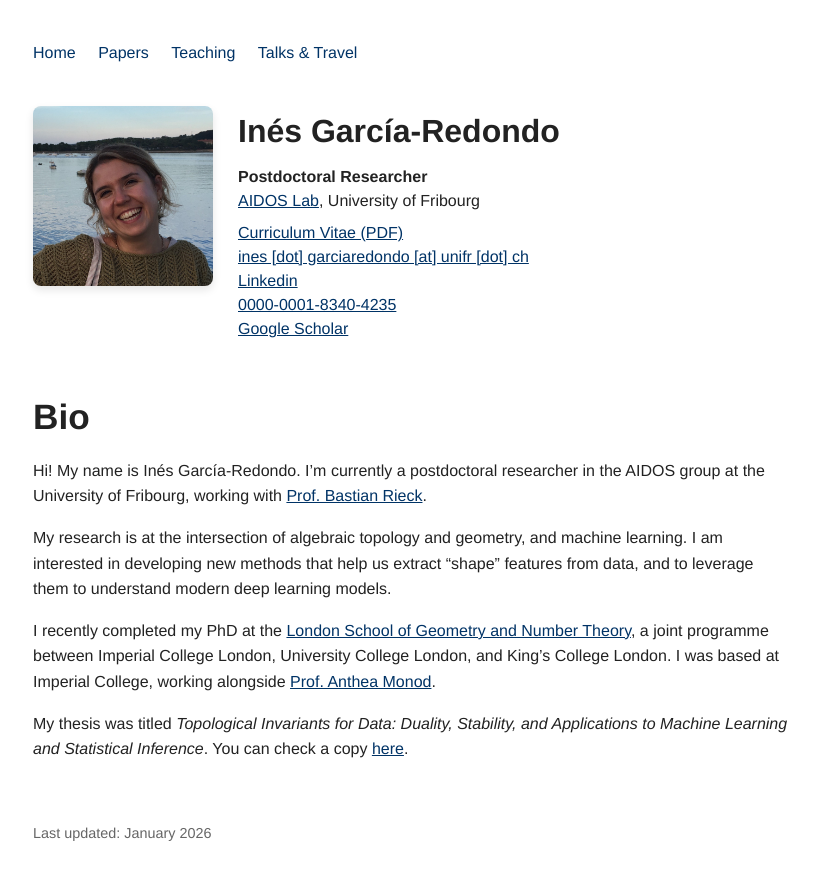
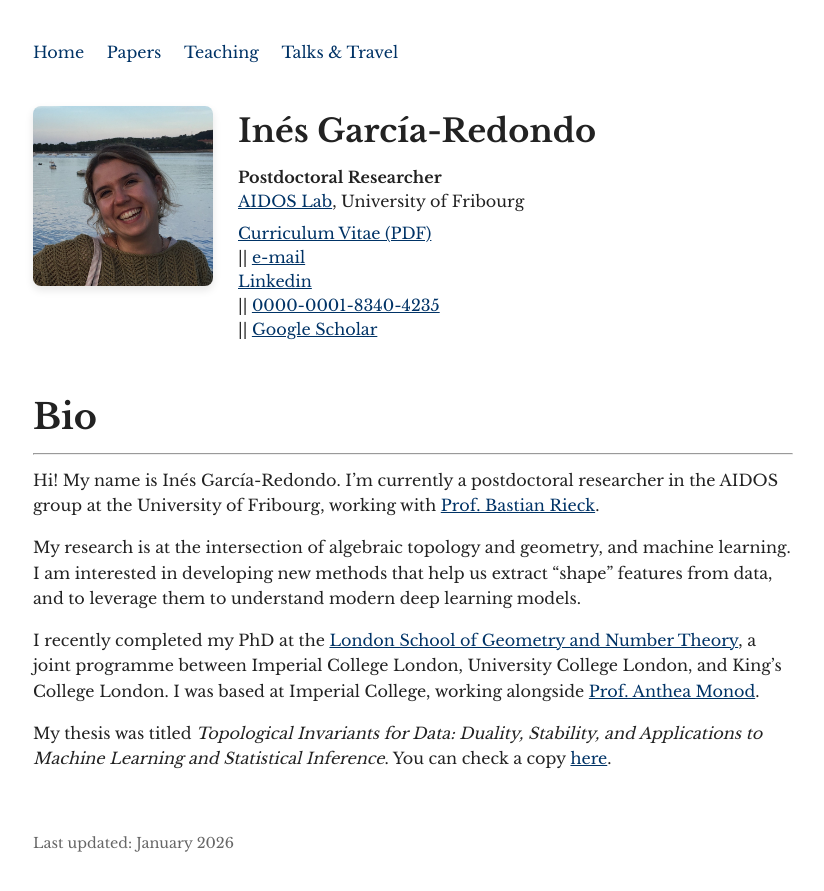
Before and after one commit to inesgare/inesgare.github.io, a Jekyll site: the page built from index.md, in a window 1280 px wide. Shown: the top 891 px of the page, without its empty margins (227-1051 px from the left). Built offline with Jekyll 4.4.1, drawn with Linux system fonts in a browser that asks for light colours.

Commit message:
changed font

```diff
--- a/_layouts/default.html
+++ b/_layouts/default.html
@@ -4,6 +4,7 @@
   <meta charset="UTF-8">
   <title>{{ page.title }} – {{ site.title }}</title>
   <link rel="stylesheet" href="/style.css">
+  <link href="https://fonts.googleapis.com/css2?family=Libre+Baskerville:wght@400;700&display=swap" rel="stylesheet">
 </head>
 <body>
 
@@ -21,11 +22,8 @@
     </p>
 
     <p>
-      <a href="cv.pdf">Curriculum Vitae (PDF)</a><br>
-      <a href="mailto:yourname@university.edu">ines [dot] garciaredondo [at] unifr [dot] ch</a><br>
-      <a href="mailto:yourname@university.edu">Linkedin</a><br>
-      <a href="https://orcid.org/0000-0001-8340-4235">0000-0001-8340-4235</a><br>
-      <a href="https://scholar.google.com">Google Scholar</a>
+      <a href="cv.pdf">Curriculum Vitae (PDF)</a><br> || <a href="mailto:yourname@university.edu">e-mail</a><br>
+      <a href="mailto:yourname@university.edu">Linkedin</a><br> || <a href="https://orcid.org/0000-0001-8340-4235">0000-0001-8340-4235</a><br> || <a href="https://scholar.google.com">Google Scholar</a>
     </p>
   </div>
 </div>
--- a/index.md
+++ b/index.md
@@ -4,6 +4,7 @@ layout: default
 ---
 
 # Bio
+---
 
 Hi! My name is Inés García-Redondo. I'm currently a postdoctoral researcher in the AIDOS group at the University of Fribourg, working with [Prof. Bastian Rieck](https://bastian.rieck.me/).
 
--- a/style.css
+++ b/style.css
@@ -6,8 +6,11 @@
    - serif → more traditional
    - sans-serif → more modern
 */
+
 body {
-  font-family: "Helvetica Neue", Arial, sans-serif;
+  font-family: 'Libre Baskerville', serif;
+  font-size: 16px;
+  line-height: 1.6;
   background-color: #ffffff;
   color: #222222;
   margin: 0;
@@ -49,11 +52,15 @@ nav a:hover {
    ----------------------------- */
 
 h1 {
+  font-family: 'Libre Baskerville', serif;
+  font-weight: 700; /* Bold headings */
   font-size: 2.2em;
   margin-bottom: 0.2em;
 }
 
 h2 {
+  font-family: 'Libre Baskerville', serif;
+  font-weight: 700; /* Bold headings */
   font-size: 1.3em;
   margin-top: 2em;
   border-bottom: 1px solid #dddddd;
```
